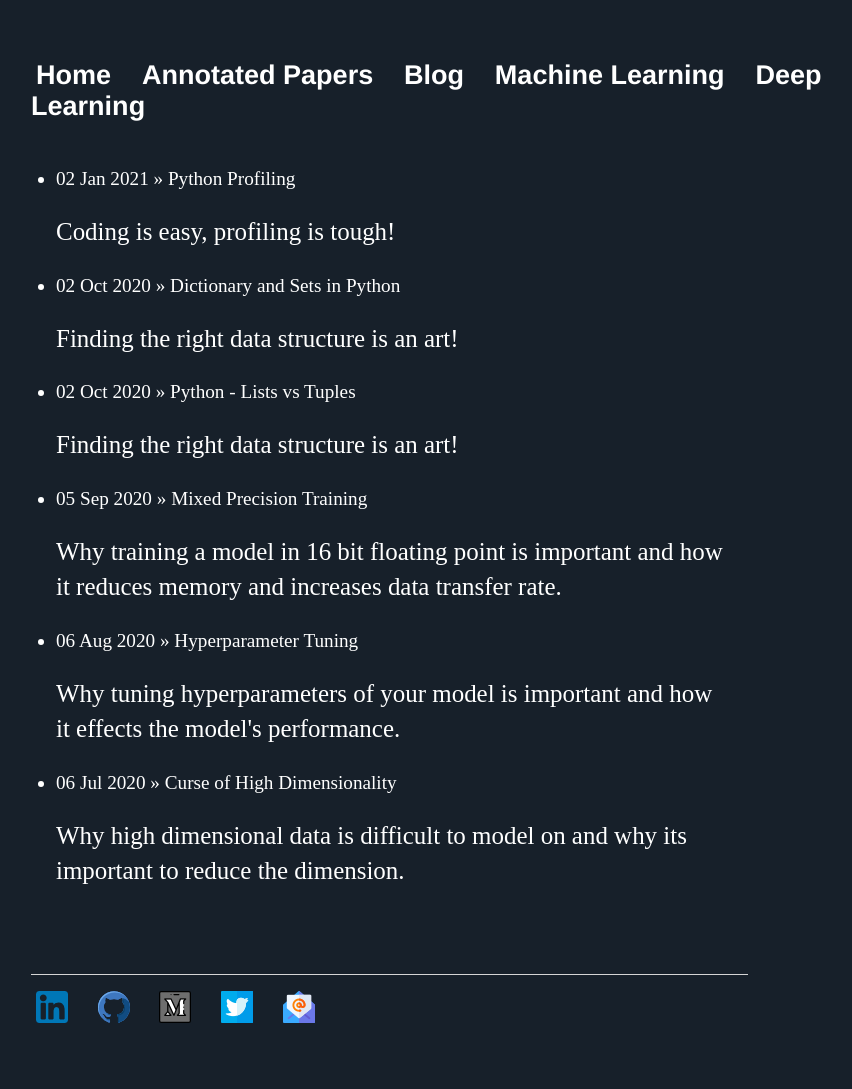
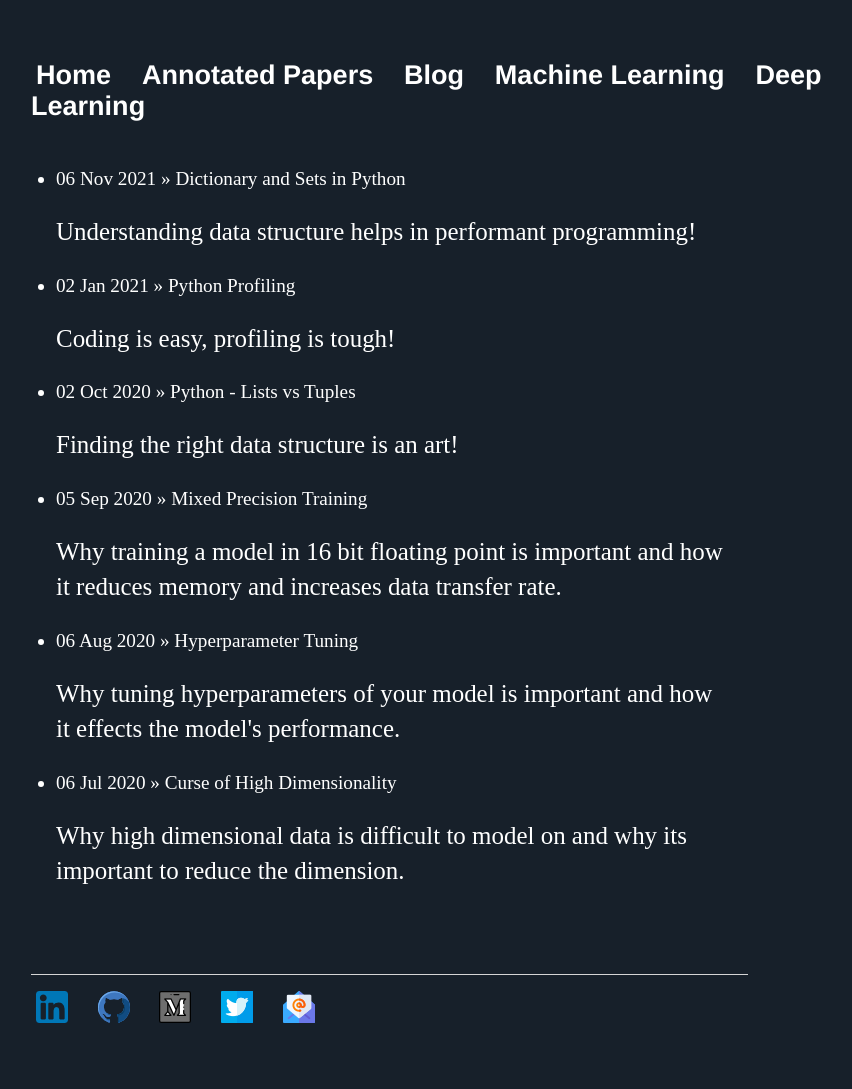
Before and after one commit to Mayurji/mayurji.github.io, a Jekyll site: the page built from blog/index.html, in a window 1280 px wide. Shown: the whole page, without its empty margins (161-1013 px from the left). Built offline with Jekyll 4.4.1, drawn with Linux system fonts in a browser that asks for light colours.

Commit message:
Update 2020-11-06-dicts_sets.md

```diff
--- a/_posts/2020-11-06-dicts_sets.md
+++ b/_posts/2020-11-06-dicts_sets.md
@@ -1,14 +1,11 @@
 ---
 layout: post
 title:  Dictionary and Sets in Python
-description: Finding the right data structure is an art!
+description: Understanding data structure helps in performant programming!
 category: Blog
-image_url: "/assets/images/lists_tuples/lists_tuples.png"
-date:   2020-10-02 13:43:52 +0530
+date:   2021-11-06 13:43:52 +0530
 ---
-***Understanding data structure helps in performant programming!***
-
-In this blog post, we'll discuss the python data structures, *dict* and *set*.
+In this blog post, we'll discuss the python data structures, ***Dict*** and ***Set***.
 
 Sets and Dictionary are the data structures used, when the data has no intrinsic order to it. But each data has unique object to reference it. For *dict*, the reference object is called *key* and referenced data is called *value*, the widely used reference object is of type string, but any hashable type is valid. While *set* is a unique collections of *keys* alone.
 
```
